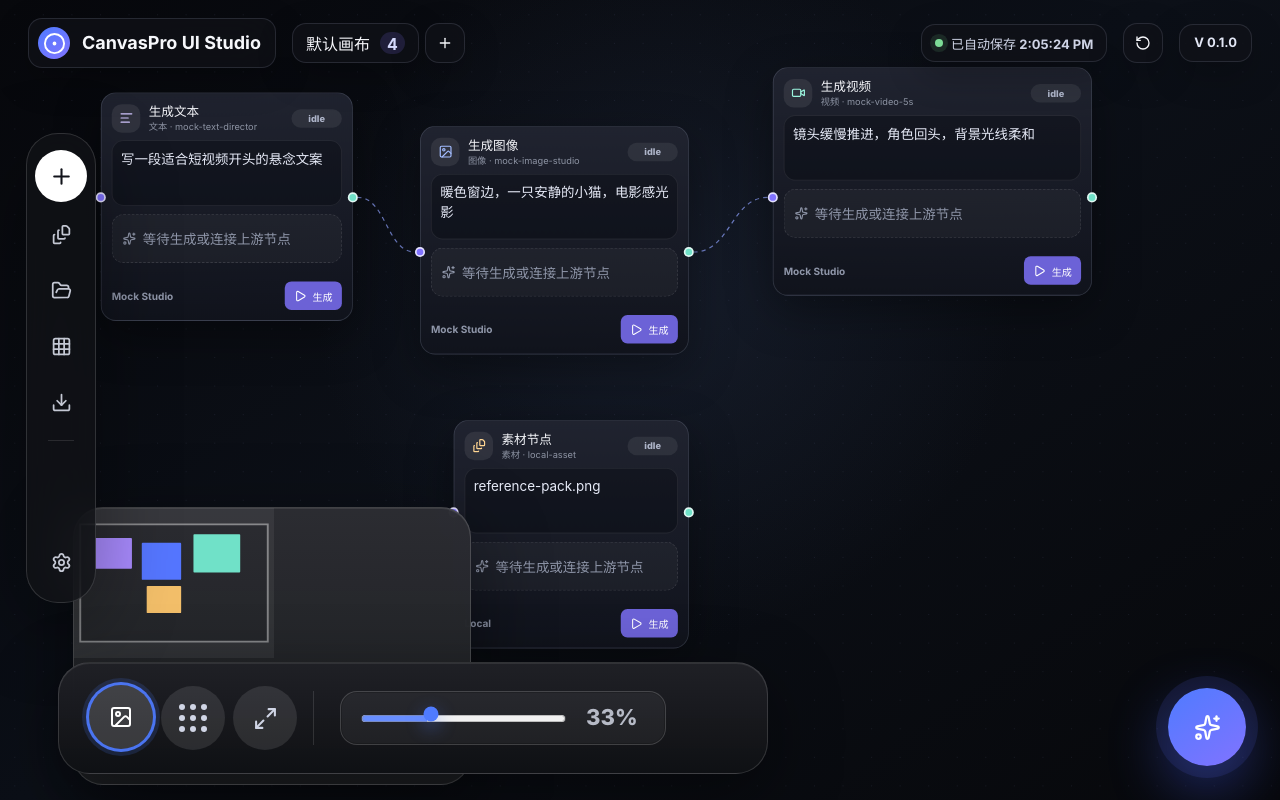
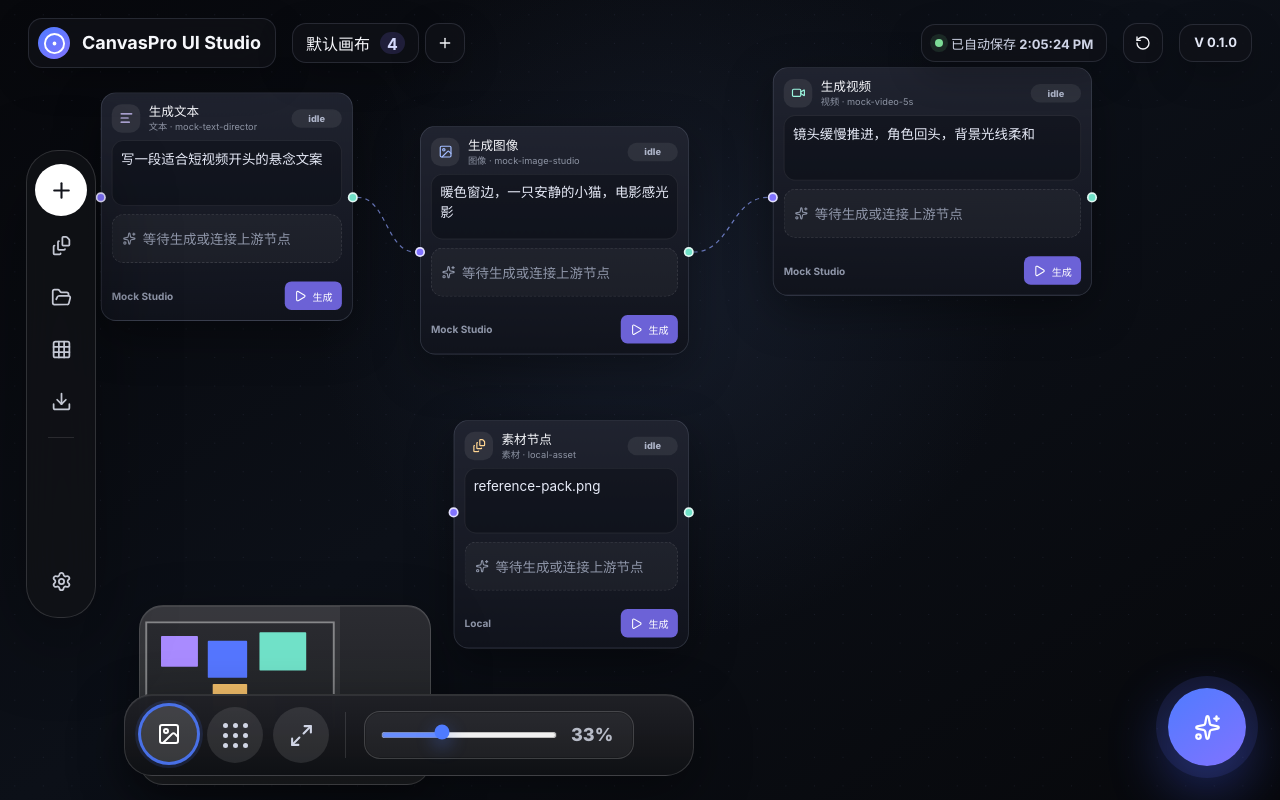
Before and after one commit to xiaochendeep/selfcanvas, a React (Vite) app: page / in a window 1280 px wide. Built offline with nearby package versions, Linux system fonts and the light colour scheme.

Commit message:
Tune canvas control proportions

```diff
--- a/src/styles.css
+++ b/src/styles.css
@@ -186,14 +186,15 @@ button {
 .left-rail {
   position: absolute;
   z-index: 25;
-  top: 46%;
+  top: 48%;
   left: 26px;
   display: flex;
   flex-direction: column;
   align-items: center;
   width: 70px;
-  min-height: 470px;
-  padding: 12px 9px;
+  min-height: 0;
+  height: min(468px, calc(100vh - 210px));
+  padding: 10px 8px;
   transform: translateY(-50%);
   border: 1px solid rgba(255, 255, 255, 0.14);
   border-radius: 32px;
@@ -205,10 +206,10 @@ button {
 .rail-button {
   display: grid;
   place-items: center;
-  width: 48px;
-  height: 48px;
-  margin: 4px 0;
-  border-radius: 18px;
+  width: 46px;
+  height: 46px;
+  margin: 3px 0;
+  border-radius: 16px;
   color: #c4c8d4;
   background: transparent;
   cursor: pointer;
@@ -675,22 +676,22 @@ button {
 .canvas-controls {
   position: absolute;
   z-index: 31;
-  left: 58px;
-  bottom: 26px;
+  left: 124px;
+  bottom: 24px;
   display: flex;
   align-items: center;
-  gap: 8px;
-  min-width: 710px;
-  height: 112px;
-  padding: 18px 26px 18px 30px;
+  gap: 10px;
+  width: 570px;
+  height: 82px;
+  padding: 12px 16px;
   border: 1px solid rgba(255, 255, 255, 0.14);
-  border-radius: 32px;
+  border-radius: 28px;
   background:
     linear-gradient(180deg, rgba(34, 35, 40, 0.86), rgba(15, 16, 20, 0.9)),
     rgba(17, 19, 25, 0.86);
   backdrop-filter: blur(26px);
   box-shadow:
-    0 22px 72px rgba(0, 0, 0, 0.42),
+    0 18px 56px rgba(0, 0, 0, 0.4),
     inset 0 1px 0 rgba(255, 255, 255, 0.08);
 }
 
@@ -699,8 +700,8 @@ button {
   display: grid;
   place-items: center;
   flex: 0 0 auto;
-  width: 64px;
-  height: 64px;
+  width: 56px;
+  height: 56px;
   border-radius: 50%;
   color: #d0d5e5;
   background: rgba(255, 255, 255, 0.1);
@@ -721,8 +722,8 @@ button {
 
 .control-circle.is-active {
   box-shadow:
-    0 0 0 3px rgba(79, 123, 255, 0.92),
-    0 0 0 7px rgba(79, 123, 255, 0.16);
+    0 0 0 3px rgba(79, 123, 255, 0.88),
+    0 0 0 6px rgba(79, 123, 255, 0.14);
 }
 
 .control-circle[data-tooltip]::before,
@@ -740,13 +741,13 @@ button {
 .control-circle[data-tooltip]::before {
   bottom: calc(100% + 16px);
   min-width: max-content;
-  padding: 12px 20px;
-  border-radius: 14px;
+  padding: 10px 16px;
+  border-radius: 13px;
   color: #11131a;
   background: rgba(255, 255, 255, 0.96);
   box-shadow: 0 18px 44px rgba(0, 0, 0, 0.28);
   content: attr(data-tooltip);
-  font-size: 16px;
+  font-size: 14px;
   font-weight: 850;
 }
 
@@ -767,61 +768,61 @@ button {
 
 .dot-grid {
   display: grid;
-  grid-template-columns: repeat(3, 6px);
+  grid-template-columns: repeat(3, 5px);
   gap: 5px;
 }
 
 .dot-grid i {
-  width: 6px;
-  height: 6px;
+  width: 5px;
+  height: 5px;
   border-radius: 50%;
   background: currentColor;
 }
 
 .control-divider {
   width: 1px;
-  height: 54px;
-  margin: 0 18px 0 8px;
+  height: 46px;
+  margin: 0 8px 0 6px;
   background: rgba(255, 255, 255, 0.12);
 }
 
 .zoom-slider-wrap {
   display: flex;
   align-items: center;
-  gap: 18px;
-  width: 326px;
-  height: 54px;
-  padding: 0 17px 0 18px;
+  gap: 12px;
+  width: 270px;
+  height: 48px;
+  padding: 0 13px 0 14px;
   border: 1px solid rgba(255, 255, 255, 0.14);
-  border-radius: 17px;
+  border-radius: 16px;
   background: rgba(255, 255, 255, 0.055);
   box-shadow: inset 0 0 0 1px rgba(0, 0, 0, 0.18);
 }
 
 .zoom-slider-wrap span {
-  min-width: 48px;
+  min-width: 42px;
   color: #b6bac6;
   text-align: right;
-  font-size: 22px;
+  font-size: 18px;
   font-weight: 850;
 }
 
 .zoom-slider {
-  width: 205px;
+  width: 176px;
   accent-color: var(--blue);
   cursor: pointer;
 }
 
 .zoom-slider::-webkit-slider-runnable-track {
-  height: 7px;
+  height: 6px;
   border-radius: 999px;
   background: rgba(255, 255, 255, 0.14);
 }
 
 .zoom-slider::-webkit-slider-thumb {
-  width: 26px;
-  height: 26px;
-  margin-top: -9px;
+  width: 22px;
+  height: 22px;
+  margin-top: -8px;
   border: 0;
   border-radius: 50%;
   background: var(--blue);
@@ -830,14 +831,14 @@ button {
 }
 
 .zoom-slider::-moz-range-track {
-  height: 7px;
+  height: 6px;
   border-radius: 999px;
   background: rgba(255, 255, 255, 0.14);
 }
 
 .zoom-slider::-moz-range-thumb {
-  width: 26px;
-  height: 26px;
+  width: 22px;
+  height: 22px;
   border: 0;
   border-radius: 50%;
   background: var(--blue);
@@ -845,19 +846,19 @@ button {
 
 .studio-minimap {
   right: auto;
-  bottom: 126px;
-  left: 58px;
-  width: 398px;
-  height: 278px;
+  bottom: 112px;
+  left: 124px;
+  width: 292px;
+  height: 180px;
   overflow: hidden;
   border: 1px solid rgba(255, 255, 255, 0.16);
-  border-radius: 30px;
+  border-radius: 24px;
   background:
     linear-gradient(180deg, rgba(48, 49, 54, 0.86), rgba(31, 32, 36, 0.84)),
     rgba(20, 22, 28, 0.78);
   backdrop-filter: blur(22px);
   box-shadow:
-    0 24px 80px rgba(0, 0, 0, 0.42),
+    0 18px 56px rgba(0, 0, 0, 0.4),
     inset 0 1px 0 rgba(255, 255, 255, 0.08);
 }
 
```
